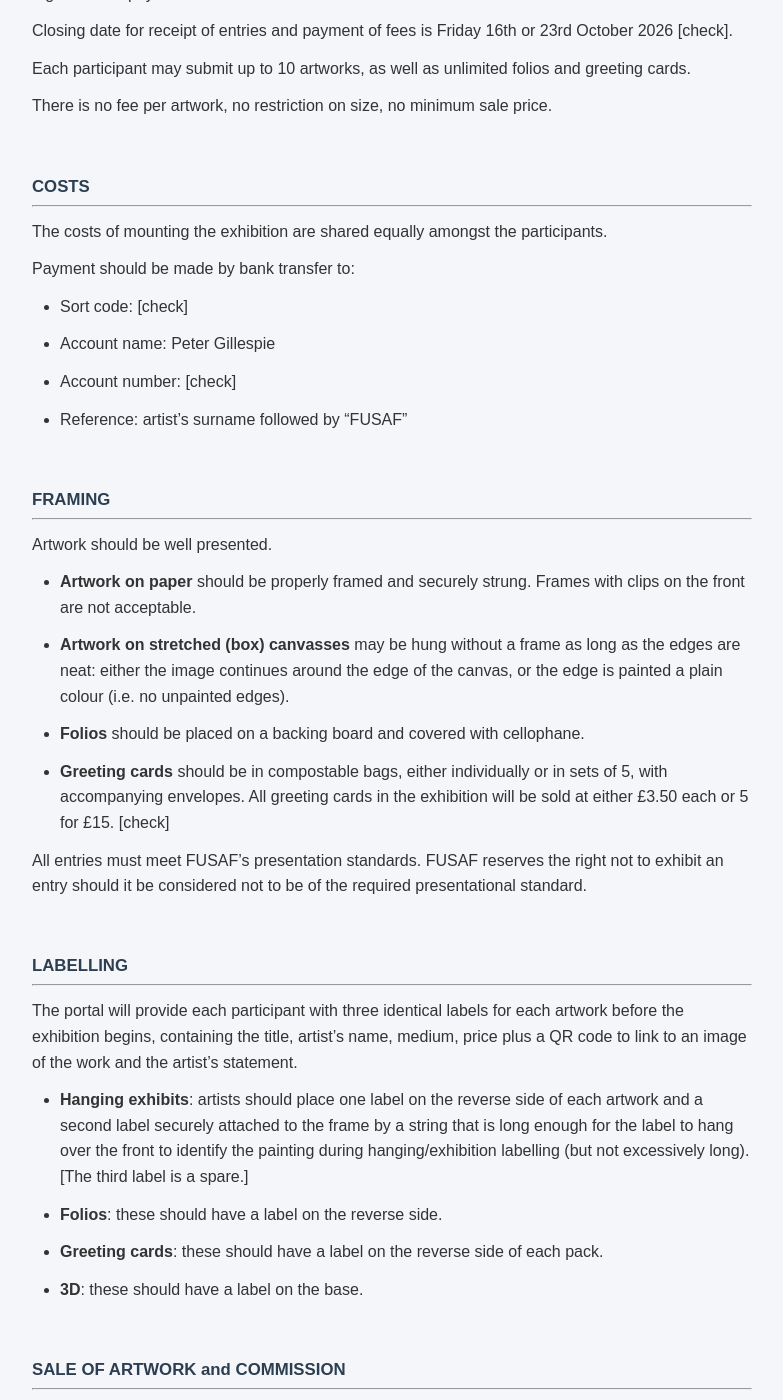
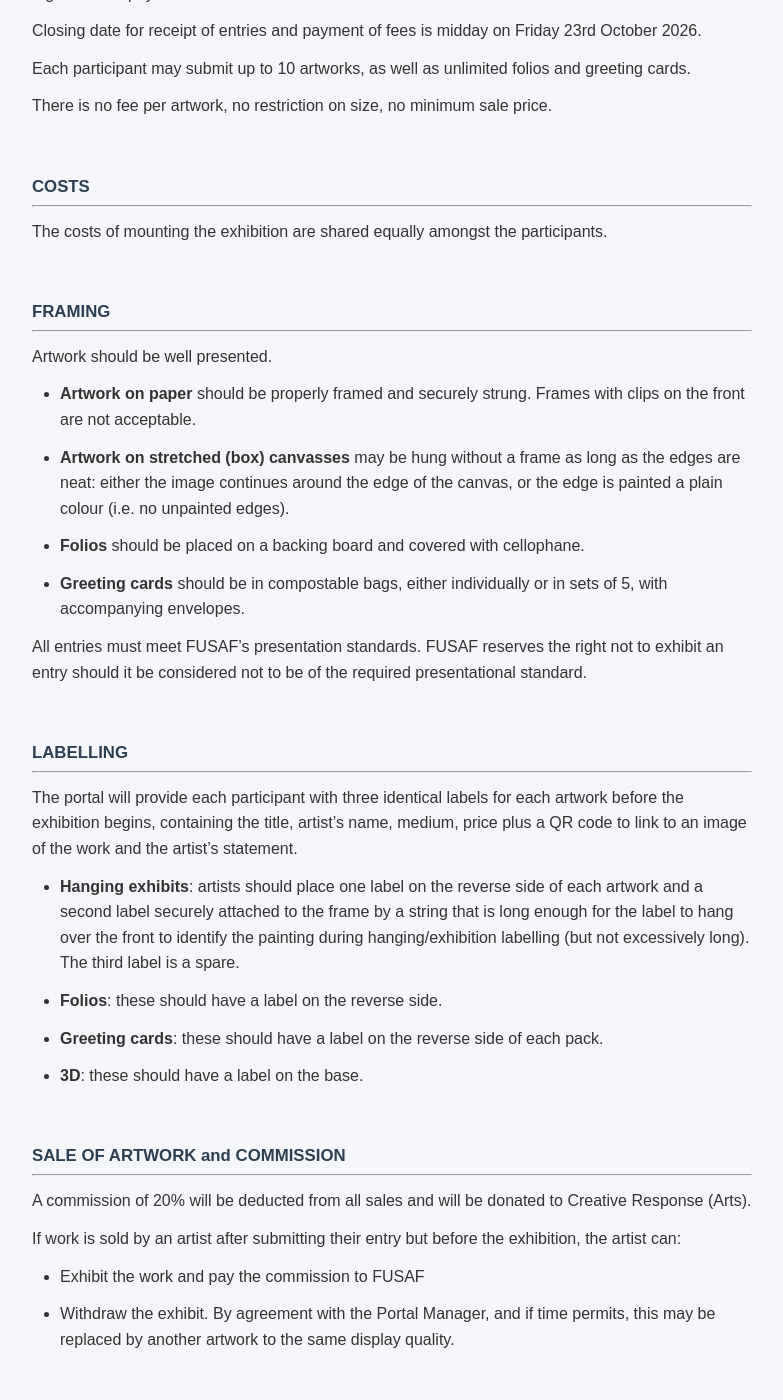
Before and after one commit to uskfarnham/exhibition-portal, a Jekyll site: the page built from rules.md, in a window 1280 px wide and 1400 px high, scrolled down 1269 px. Shown: the whole window, without its empty margins (248-1031 px from the left). Built offline with Jekyll 4.4.1, drawn with Linux system fonts in a browser that asks for light colours; some of the changed text lies outside the part shown.

Commit message:
Revise exhibition portal rules and conditions
Updated the rules and conditions of entry for the exhibition, including clarifications on submission deadlines, payment details, and labeling requirements.

```diff
--- a/rules.md
+++ b/rules.md
@@ -16,7 +16,7 @@
 
 Entry is by invitation, followed by completion and submission of the required information on the portal, together with payment of the individual’s share of the costs of the exhibition.
 
-Closing date for receipt of entries and payment of fees is Friday 16th or 23rd October 2026 \[check\].
+Closing date for receipt of entries and payment of fees is midday on Friday 23rd October 2026.
 
 Each participant may submit up to 10 artworks, as well as unlimited folios and greeting cards.
 
@@ -27,16 +27,6 @@
 ### COSTS
 ---
 The costs of mounting the exhibition are shared equally amongst the participants.
-
-Payment should be made by bank transfer to:
-
-* Sort code: \[check\]
-
-* Account name: Peter Gillespie
-
-* Account number: \[check\]
-
-* Reference: artist’s surname followed by “FUSAF”
 
 &nbsp;
 
@@ -50,7 +40,7 @@
 
 * **Folios** should be placed on a backing board and covered with cellophane.
 
-* **Greeting cards** should be in compostable bags, either individually or in sets of 5, with accompanying envelopes.  All greeting cards in the exhibition will be sold at either £3.50 each or 5 for £15. \[check\]
+* **Greeting cards** should be in compostable bags, either individually or in sets of 5, with accompanying envelopes.
 
 All entries must meet FUSAF’s presentation standards.   FUSAF reserves the right not to exhibit an entry should it be considered not to be of the required presentational standard.
 
@@ -60,7 +50,7 @@
 ---
 The portal will provide each participant with three identical labels for each artwork before the exhibition begins, containing the title, artist’s name, medium, price plus a QR code to link to an image of the work and the artist’s statement.
 
-* **Hanging exhibits**: artists should place one label on the reverse side of each artwork and a second label securely attached to the frame by a string that is long enough for the label to hang over the front to identify the painting during hanging/exhibition labelling (but not excessively long). \[The third label is a spare.\]
+* **Hanging exhibits**: artists should place one label on the reverse side of each artwork and a second label securely attached to the frame by a string that is long enough for the label to hang over the front to identify the painting during hanging/exhibition labelling (but not excessively long). The third label is a spare.
 
 * **Folios**: these should have a label on the reverse side.
 
@@ -72,8 +62,6 @@
 
 ### SALE OF ARTWORK and COMMISSION
 ---
-Not more than one item per participant may be submitted as ’NOT FOR SALE’ (NFS).
-
 A commission of 20% will be deducted from all sales and will be donated to Creative Response (Arts).
 
 If work is sold by an artist after submitting their entry but before the exhibition, the artist can:
@@ -116,7 +104,7 @@
 
 ### COLLECTION OF WORK
 ---
-Purchasers may collect artwork during the exhibition \[check\] or from 4pm to 5pm on Sunday 8th November, and from 9am to 10am on 9th November.
+Purchasers may collect artwork during the exhibition or from 4pm to 5pm on Sunday 8th November, and from 9am to 10am on 9th November.
 
 Unsold artwork should be taken down from 4pm on 8th November or on the morning of 9th November.
 
```
Also changed, not shown: other parts of rules.md (+1 -1 lines).
